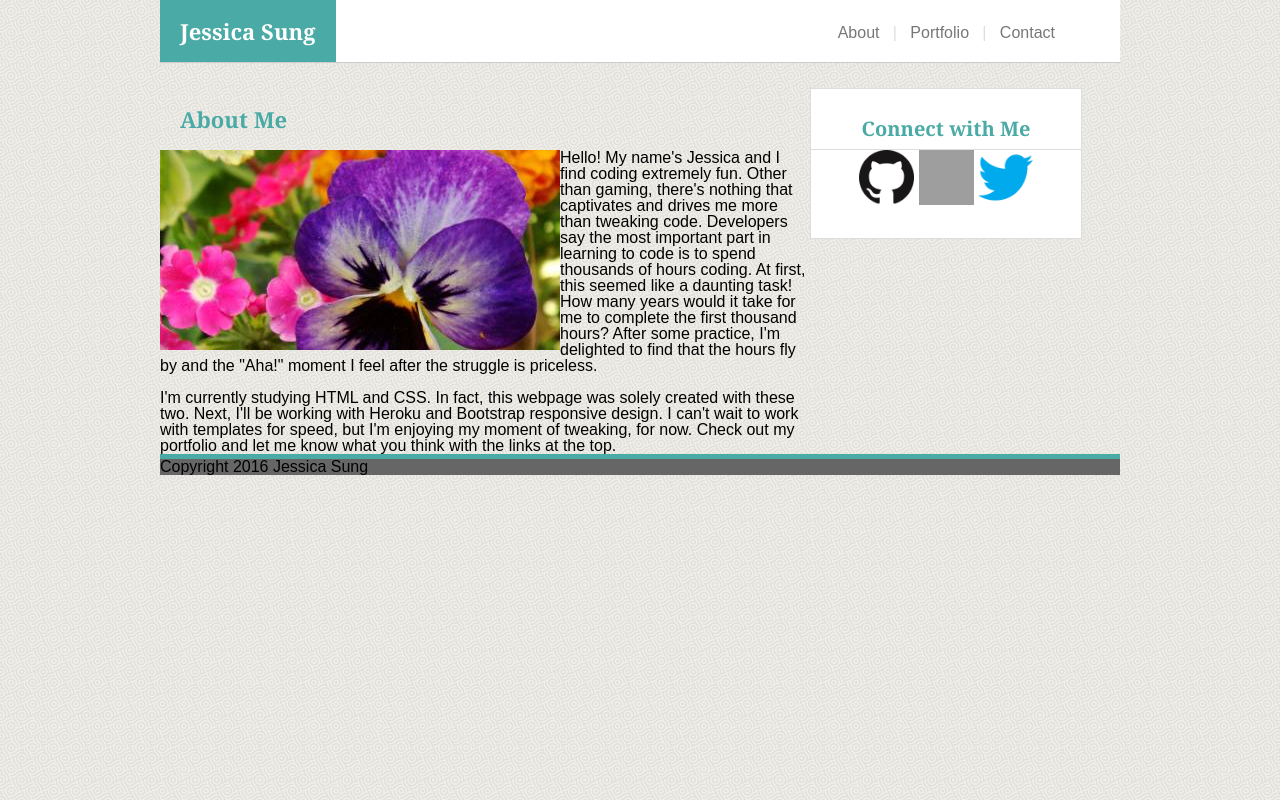
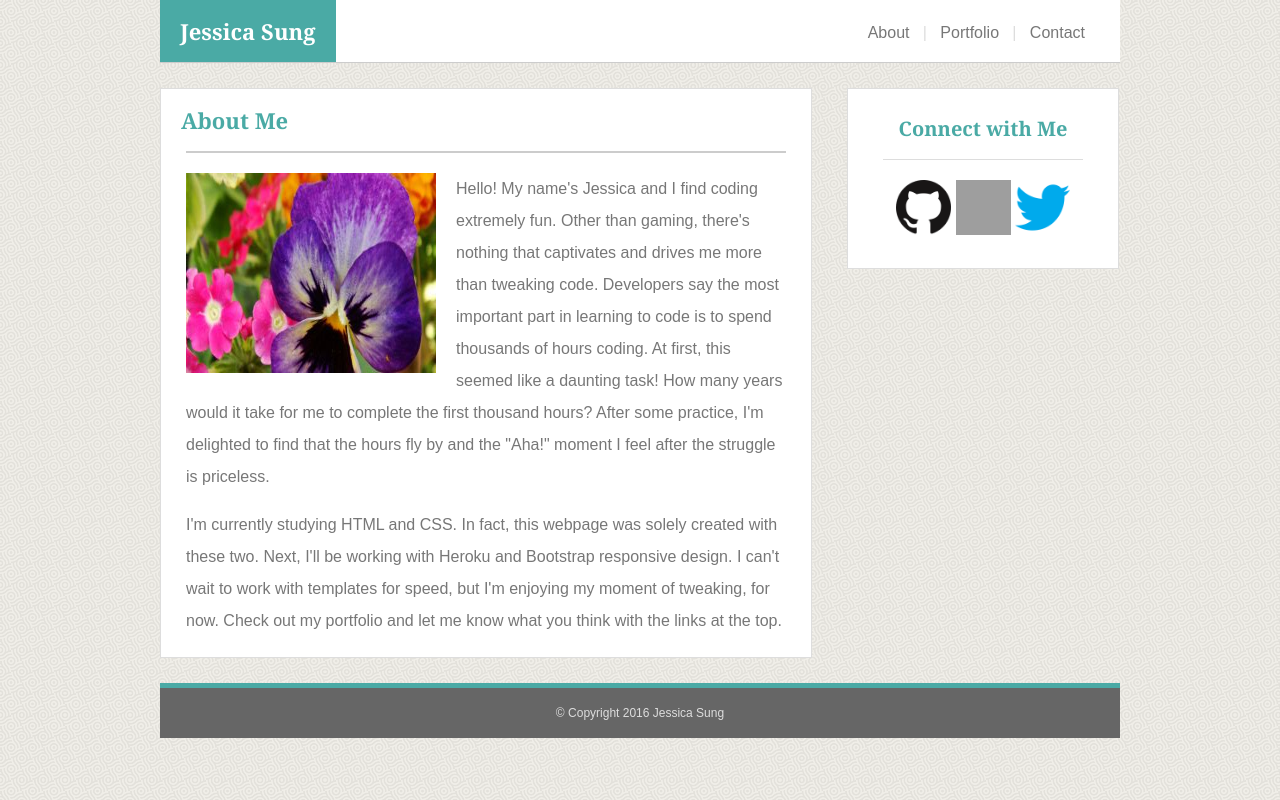
Before and after one commit to JessicaSung/Basic-Portfolio, a PHP site: page / in a window 1280 px wide. Run offline with PHP 8.4, Linux system fonts and the light colour scheme; grey boxes are pictures that could not be loaded.

Commit message:
finished up about me page

```diff
--- a/assets/css/style.css
+++ b/assets/css/style.css
@@ -32,6 +32,7 @@ h3 {
 	padding: 10px;
 	font-weight: bold;
 	font-size: 20px;
+	margin-bottom: 10px;
 }
 
 header {
@@ -48,14 +49,26 @@ footer {
 	background-color: #666666;
 	clear: both;
 	border-top: 5px solid #4aaaa5;
+	color: #dddddd;
+	text-align: center;
+	height: 50px;
+	line-height: 50px;
+	margin-top: 25px;
+	font-size: 12px;
 }
 
 
 body {
 	font-family: 'Arial', 'Helvetica Neue', Helvetica, sans-serif;
+	color: #777777;
 	background-image: url("../images/background.png");
 	width: 960px;
 	margin: auto;
+}
+
+p {
+	line-height: 200%;
+
 }
 
 a {
@@ -63,21 +76,48 @@ a {
 	text-decoration: none !important;
 }
 
+.content {
+	border-top: 2px solid #cccccc;
+	padding-top: 20px;
+	padding-bottom: 20px;
+	width: 600px;
+	margin: auto;
+}
+
 .links {
 	float: right;
 	padding: 15px;
 	color: #dddddd;
 	margin-top: 10px;
-	margin-right: 50px;
+	margin-right: 20px;
 }
 
 .main {
 	width: 650px;
 	float: left;
 	clear: both;
+	border: 1px solid #dddddd;
+	background-color: #ffffff;
+	margin-right: 35px;
+	margin-bottom: 25px;
+}
+
+.image {
+	width: 250px;
+	height: 200px;
 }
 
 
+
+/*.container {
+	box-sizing: border-box;
+	margin: auto;
+} */
+
+.icon {
+	height: 55px;
+	width: 55px;
+}
 
 .sidebar {
 	width: 270px;
@@ -89,23 +129,18 @@ a {
 	background-color: #ffffff;
 }
 
-/*.container {
-	box-sizing: border-box;
-	margin: auto;
-} */
-
-.icon {
-	height: 55px;
-	width: 55px;
-}
-
 
 /* border3 is the thin line above social links */
 .border3 {
 	border-top: 1px solid #dddddd;
+	padding-top: 20px;
+	width: 200px;
+	margin: auto;
+
 }
 
 
 #profile {
 	float: left;
+	margin-right: 20px;
 }
--- a/index.html
+++ b/index.html
@@ -36,10 +36,10 @@
 		<h1>About Me</h1>
 
 		<!-- div: image and blurb. use gray bottom border. parent and child the two divs on the section -->
-		<div>
+		<div class="content">
 
 			<!-- Profile image -->
-			<img src="assets/images/flower.jpg" alt="flowers" id="profile">
+			<img src="assets/images/flower.jpg" alt="flowers" id="profile" class="image">
 
 			<!-- Blurb -->
 			<p>Hello! My name's Jessica and I find coding extremely fun. Other than gaming, there's nothing that captivates and drives me more than tweaking code. Developers say the most important part in learning to code is to spend thousands of hours coding. At first, this seemed like a daunting task! How many years would it take for me to complete the first thousand hours? After some practice, I'm delighted to find that the hours fly by and the "Aha!" moment I feel after the struggle is priceless.</p>
@@ -52,7 +52,7 @@
 
 	</section>
 
-
+</div>
 
 
 
@@ -76,7 +76,7 @@
 </div>
 
 
-	<footer class="border4">Copyright 2016 Jessica Sung</footer>
+	<footer class="border4">&copy; Copyright 2016 Jessica Sung</footer>
 
 
 </body>
```
